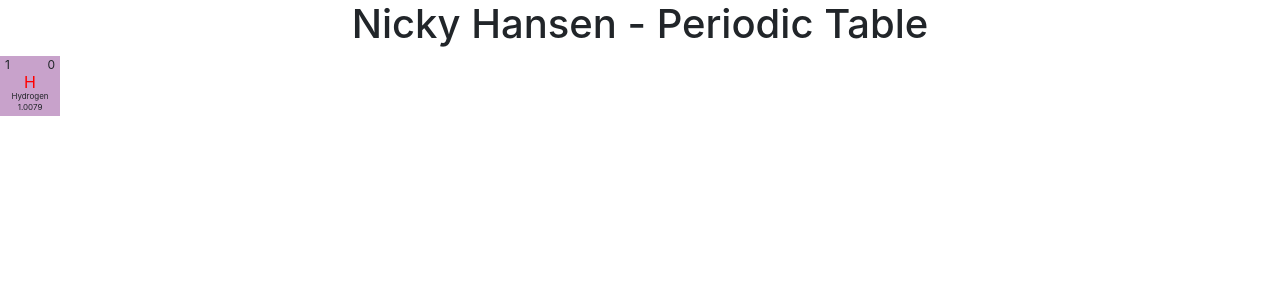
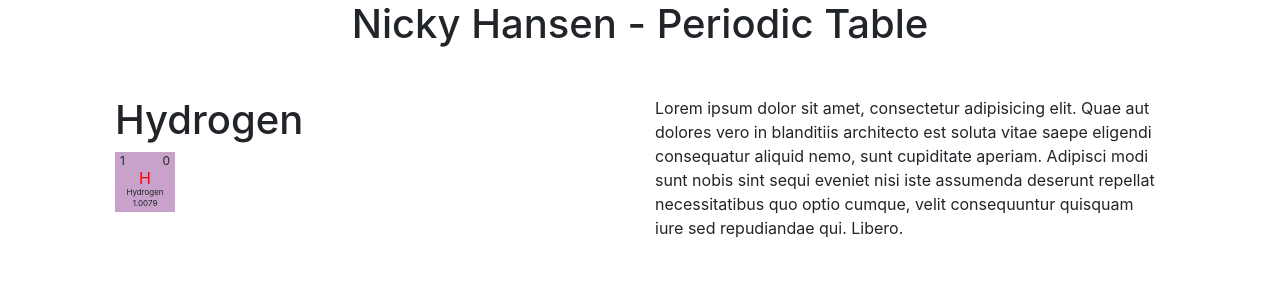
Before and after one commit to velreine/angular-periodic-table, an Angular app: page /element/1 in a window 1280 px wide. Shown: the top 300 px of the page. Built offline with nearby package versions, Linux system fonts and the light colour scheme.

Commit message:
Try to implement wikipedia service...

```diff
--- a/src/app/app.module.ts
+++ b/src/app/app.module.ts
@@ -1,5 +1,7 @@
 import { BrowserModule } from '@angular/platform-browser';
 import { NgModule } from '@angular/core';
+
+import { HttpClientModule } from '@angular/common/http';
 
 import { AppRoutingModule } from './app-routing.module';
 import { AppComponent } from './app.component';
@@ -18,7 +20,8 @@ import { ElementDetailComponent } from './element-detail/element-detail.componen
   ],
   imports: [
     BrowserModule,
-    AppRoutingModule
+    AppRoutingModule,
+    HttpClientModule
   ],
   providers: [],
   bootstrap: [AppComponent]
--- a/src/app/element-detail/element-detail.component.css
+++ b/src/app/element-detail/element-detail.component.css
@@ -0,0 +1,5 @@
+.larger-element {
+    position: absolute;
+    width: 100px;
+    height: 100px;
+}
--- a/src/app/element-detail/element-detail.component.html
+++ b/src/app/element-detail/element-detail.component.html
@@ -3,5 +3,16 @@
     <p>Element is null.</p>
 </div>
 <ng-template #elementFound>
-    <app-element [element]=element></app-element>
+
+    <div class="container mt-5">
+        <div class="row">
+            <div class="col-6">
+                <h1>{{ element.name }}</h1>
+                <app-element [element]=element></app-element>
+            </div>
+            <div class="col-6">
+                Lorem ipsum dolor sit amet, consectetur adipisicing elit. Quae aut dolores vero in blanditiis architecto est soluta vitae saepe eligendi consequatur aliquid nemo, sunt cupiditate aperiam. Adipisci modi sunt nobis sint sequi eveniet nisi iste assumenda deserunt repellat necessitatibus quo optio cumque, velit consequuntur quisquam iure sed repudiandae qui. Libero.
+            </div>
+        </div>
+    </div>
 </ng-template>
```
Also changed, not shown: src/app/wikipedia.service.ts (added, +29 -0 lines), 1 other file (tests, documents, lock files or other folders).
